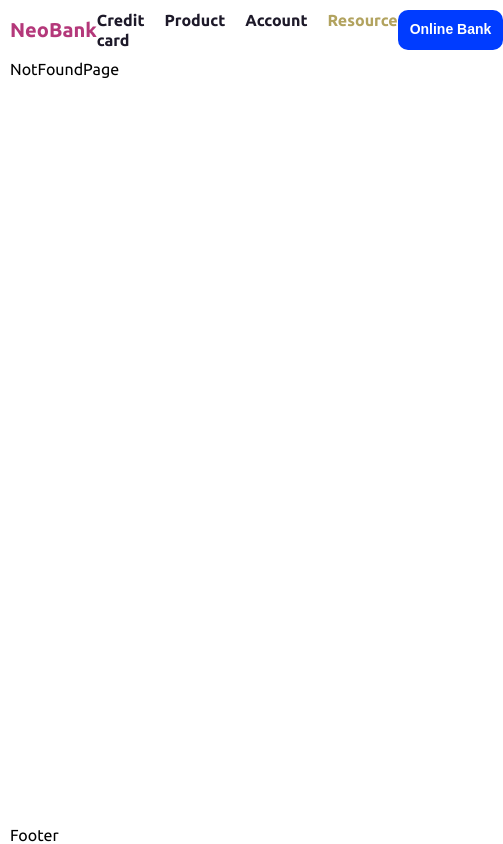
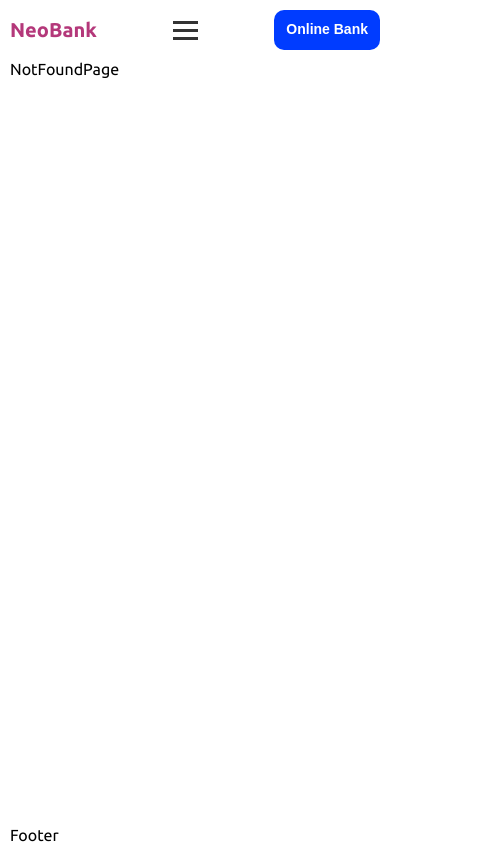
Before and after one commit to AlekseiKutukov/NeoflexProject, a React (Vite) app: page /aa in a window 390 px wide. Shown: the whole page, 503 px wide, since content can reach past the window. Built offline with nearby package versions, Linux system fonts and the light colour scheme; a web font is replaced by a local one.

Commit message:
add burger menu

```diff
--- a/src/components/NavigationMenu/NavigationMenu.module.css
+++ b/src/components/NavigationMenu/NavigationMenu.module.css
@@ -29,8 +29,63 @@
   }
 }
 
+/* Стили для бургер-меню */
+.burgerMenu {
+  display: none;
+  background: none;
+  border: none;
+  cursor: pointer;
+  padding: 10px;
+  z-index: 1000;
+}
+
+.burgerLine {
+  width: 25px;
+  height: 3px;
+  background-color: #333;
+  margin: 5px 0;
+  transition:
+    transform 0.3s,
+    opacity 0.3s;
+}
+
+/* Стили для мобильных устройств */
+
 @media (max-width: 650px) {
+  .burgerMenu {
+    display: block;
+  }
+
   .navbar__list {
-    gap: 20px;
+    display: none;
+    flex-direction: column;
+    position: absolute;
+    top: 60px;
+    left: 0;
+    width: 100%;
+    background-color: white;
+    box-shadow: 0 2px 5px rgba(0, 0, 0, 0.1);
+  }
+
+  .navbar__listOpen {
+    display: flex;
+  }
+
+  .navbar__item {
+    margin: 5px 0;
+    text-align: center;
+  }
+
+  /* Анимация бургер-иконки */
+  .burgerLineActive1 {
+    transform: translateY(8px) rotate(45deg);
+  }
+
+  .burgerLineActive2 {
+    opacity: 0;
+  }
+
+  .burgerLineActive3 {
+    transform: translateY(-8px) rotate(-45deg);
   }
 }
--- a/src/components/NavigationMenu/NavigationMenu.tsx
+++ b/src/components/NavigationMenu/NavigationMenu.tsx
@@ -1,4 +1,5 @@
 import { NavLink } from 'react-router-dom';
+import { useState } from 'react';
 import styles from './NavigationMenu.module.css';
 
 interface NavItem {
@@ -14,8 +15,33 @@ const navItems: NavItem[] = [
 ];
 
 const NavigationMenu = () => {
+  const [isMenuOpen, setIsMenuOpen] = useState(false);
+
+  const toggleMenu = () => {
+    setIsMenuOpen(!isMenuOpen);
+  };
+
   return (
-    <ul className={styles.navbar__list}>
+    <>
+      <button
+        className={styles.burgerMenu}
+        onClick={toggleMenu}
+        aria-label="Toggle navigation menu"
+      >
+        <div
+          className={`${styles.burgerLine} ${isMenuOpen ? styles.burgerLineActive1 : ''}`}
+        />
+        <div
+          className={`${styles.burgerLine} ${isMenuOpen ? styles.burgerLineActive2 : ''}`}
+        />
+        <div
+          className={`${styles.burgerLine} ${isMenuOpen ? styles.burgerLineActive3 : ''}`}
+        />
+      </button>
+
+      <ul
+        className={`${styles.navbar__list} ${isMenuOpen ? styles.navbar__listOpen : ''}`}
+      >
         {navItems.map((item) => (
           <li key={item.path} className={styles.navbar__item}>
             <NavLink
@@ -25,12 +51,14 @@ const NavigationMenu = () => {
                   ? `${styles.navbar__link} ${styles['navbar__link--active']}`
                   : styles.navbar__link
               }
+              onClick={() => setIsMenuOpen(false)}
             >
               {item.label}
             </NavLink>
           </li>
         ))}
       </ul>
+    </>
   );
 };
 
```
Lines whose indentation alone changed are shown as unchanged.
